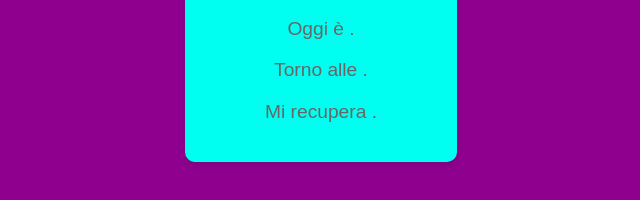
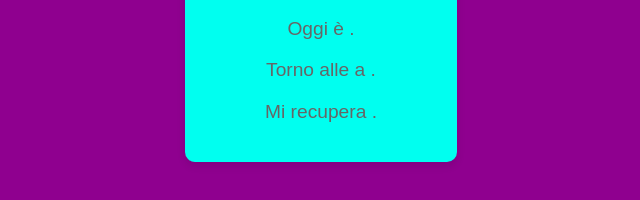
Before and after one commit to paolafacca/orariwow, a plain HTML site: page index.html in a window 1280 px wide. Shown: the part 360-560 px from the top of the page, 319-959 px from the left. Drawn offline with Linux system fonts and the light colour scheme.

Commit message:
index.html

```diff
--- a/index.html
+++ b/index.html
@@ -10,7 +10,7 @@
     <div class="container">
         <h1>Salve carissimi</h1>
         <p>Oggi è <span id="current-date">.</span></p>
-        <p>Torno alle <span id="return-time"></span>.</p>
+        <p>Torno alle <span id="return-time"></span> a <span id="destination"></span>.</p>
         <p>Mi recupera <span id = "who-returns"></span>.</p>
     </div>
     <script src="script.js"></script>
```
